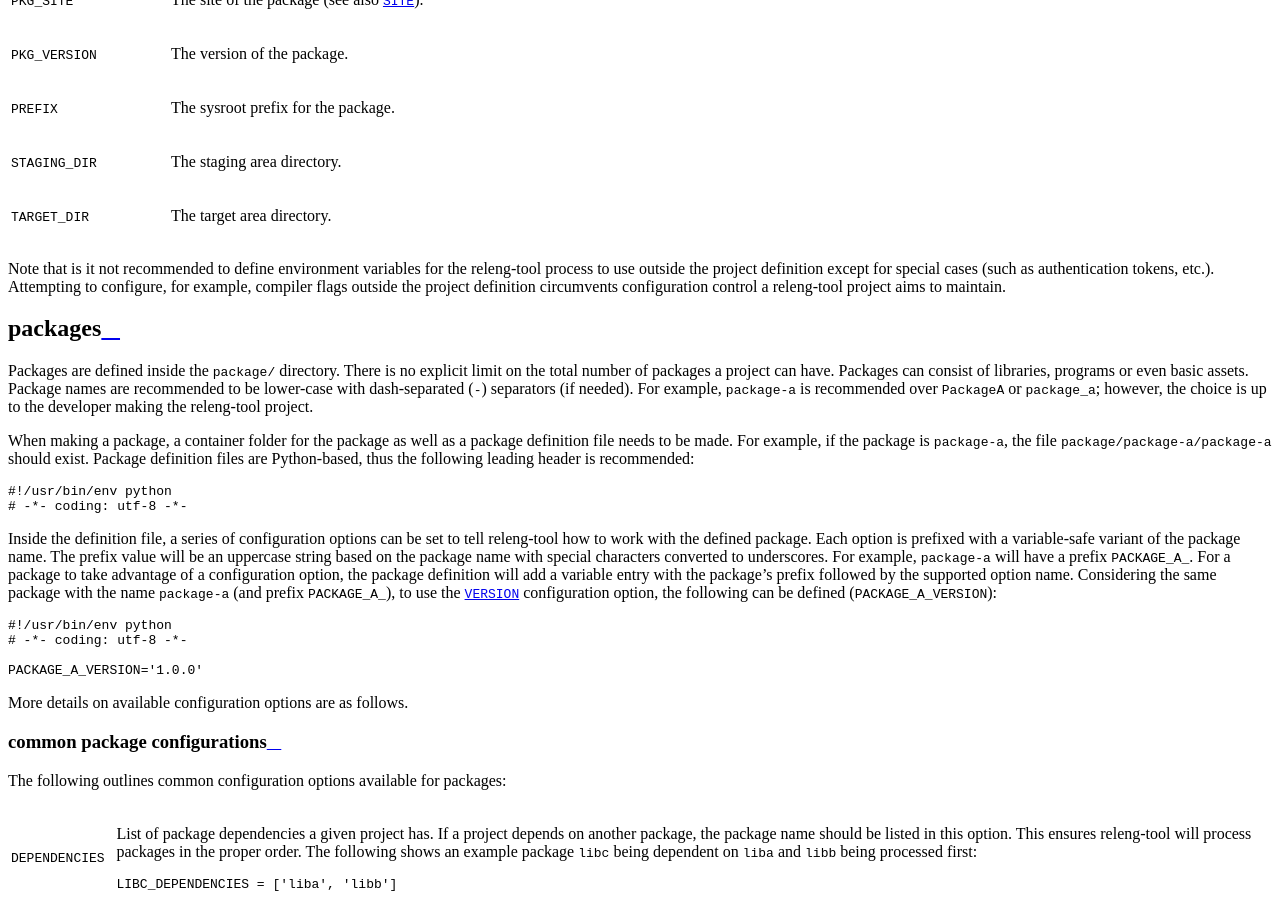
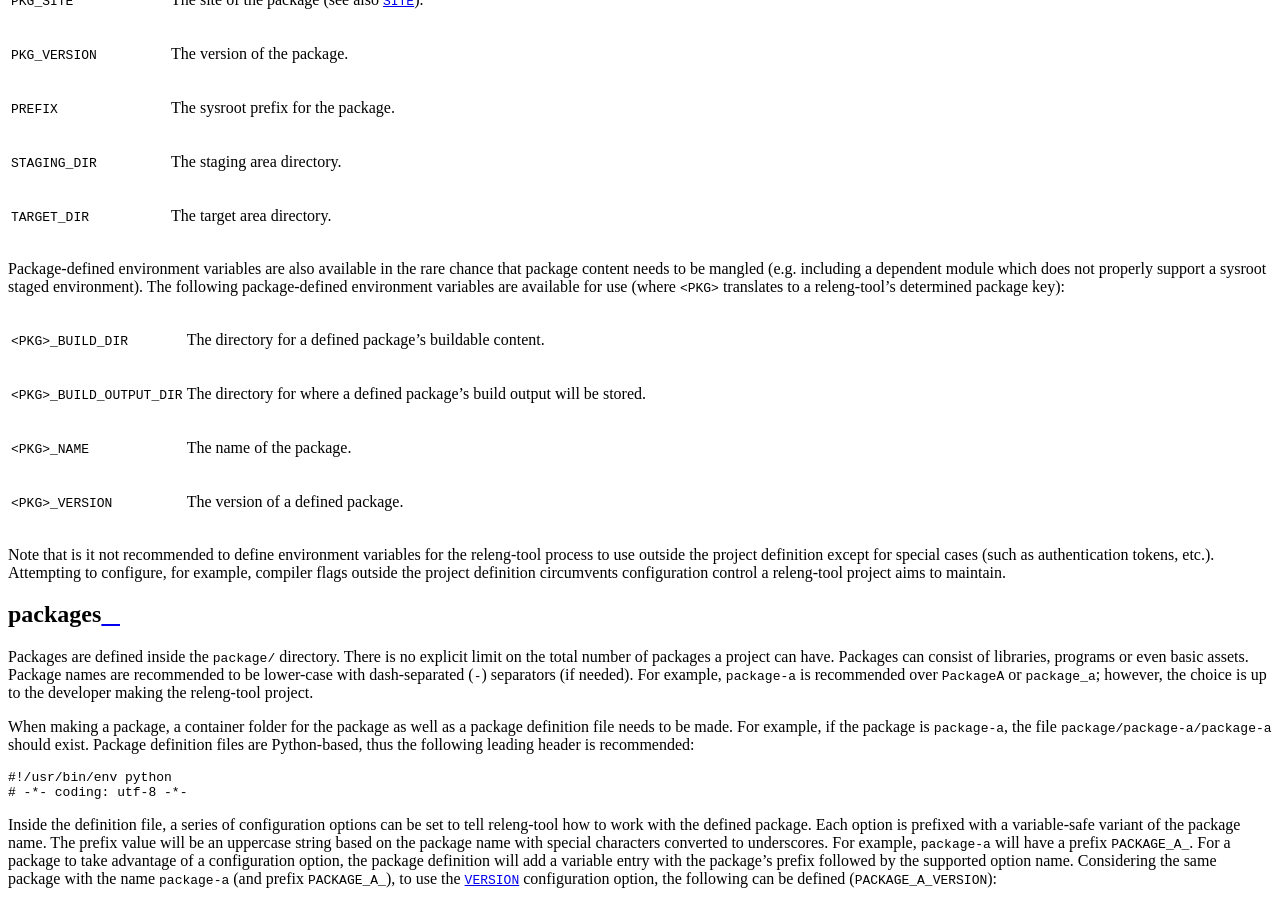
Before and after one commit to releng-tool/releng-tool, a Sphinx documentation site: the page built from Documentation/developer-guide.rst, in a window 1280 px wide and 900 px high, scrolled down 9106 px. Built offline with Sphinx 7.4.7 and the Read the Docs theme 2.0.0, drawn with Linux system fonts in a browser that asks for light colours.

Commit message:
Documentation: adding new package environment variables
Adding a series of recently introduced [1] package-defined environment
variables.

[1]: b917ddb8842e1d85372ba249d92de933363d5c1d

Signed-off-by: James Knight <james.d.knight@live.com>

```diff
--- a/Documentation/developer-guide.rst
+++ b/Documentation/developer-guide.rst
@@ -708,6 +708,24 @@ environment variables will be made available:
 .. |CONF_PKG_BUILD_DIR| replace:: ``PKG_BUILD_DIR``
 .. |CONF_PKG_BUILD_ODIR| replace:: ``PKG_BUILD_OUTPUT_DIR``
 
+Package-defined environment variables are also available in the rare chance
+that package content needs to be mangled (e.g. including a dependent module
+which does not properly support a sysroot staged environment). The following
+package-defined environment variables are available for use (where ``<PKG>``
+translates to a releng-tool's determined package key):
+
++----------------------------+-------------------------------------------------+
+| ``<PKG>_BUILD_DIR``        | The directory for a defined package's           |
+|                            | buildable content.                              |
++----------------------------+-------------------------------------------------+
+| ``<PKG>_BUILD_OUTPUT_DIR`` | The directory for where a defined package's     |
+|                            | build output will be stored.                    |
++----------------------------+-------------------------------------------------+
+| ``<PKG>_NAME``             | The name of the package.                        |
++----------------------------+-------------------------------------------------+
+| ``<PKG>_VERSION``          | The version of a defined package.               |
++----------------------------+-------------------------------------------------+
+
 Note that is it not recommended to define environment variables for the
 releng-tool process to use outside the project definition except for special
 cases (such as authentication tokens, etc.). Attempting to configure, for
```
